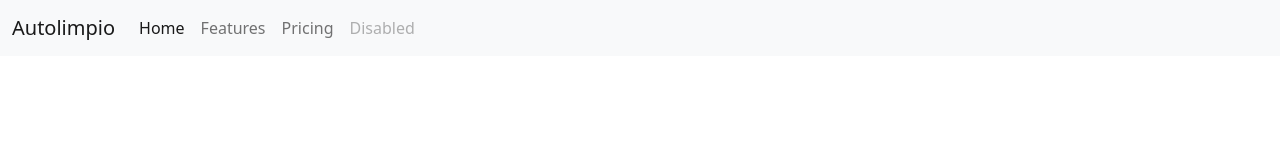
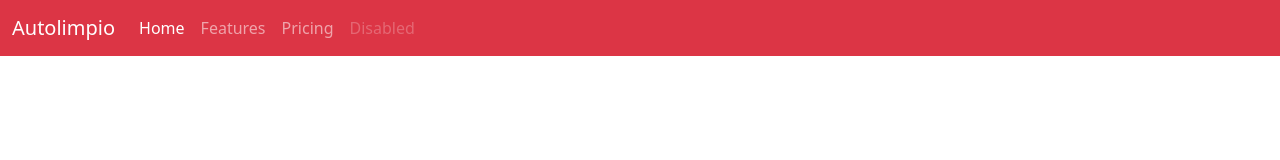
Before and after one commit to eloino92/autolimpio, a website: page index.html in a window 1280 px wide. Drawn offline with nearby package versions, Linux system fonts and the light colour scheme.

Commit message:
referenciando boostrap and jquery

```diff
--- a/index.html
+++ b/index.html
@@ -8,7 +8,7 @@
     <link rel="stylesheet" href="node_modules/bootstrap/dist/css/bootstrap.min.css">
 </head>
 <body>
-    <nav class="navbar navbar-expand-lg navbar-light bg-light">
+    <nav class="navbar navbar-expand-lg navbar-dark bg-danger">
         <div class="container-fluid">
           <a class="navbar-brand" href="#">Autolimpio</a>
           <button class="navbar-toggler" type="button" data-bs-toggle="collapse" data-bs-target="#navbarNav" aria-controls="navbarNav" aria-expanded="false" aria-label="Toggle navigation">
@@ -32,5 +32,7 @@
           </div>
         </div>
       </nav>
+      <script  src ="node_modules/bootstrap/dist/js/bootstrap.bundle.js"> </script>
+     <script  src ="node_modules/jquery/dist/jquery.min.js"> </script>
 </body>
 </html>
```
